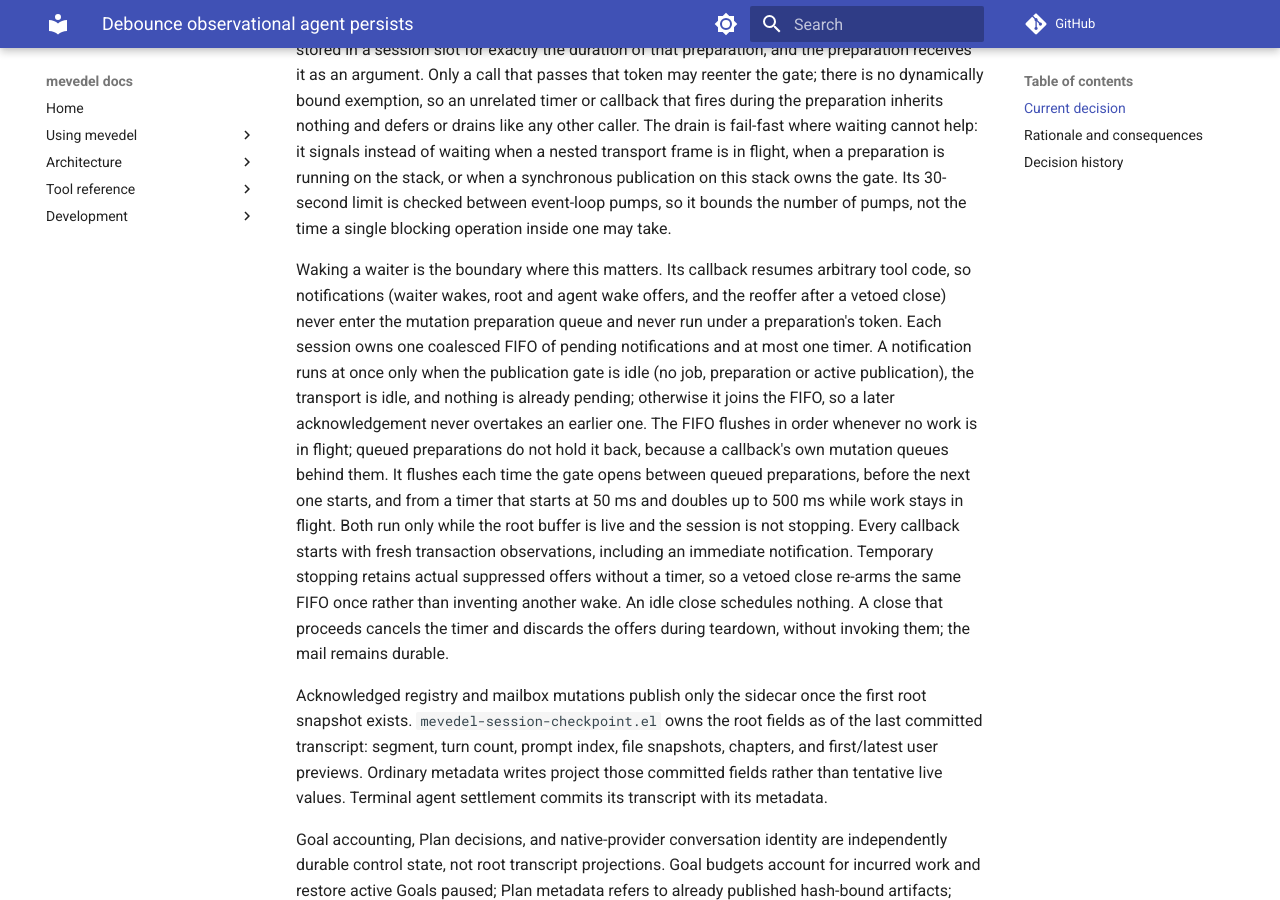
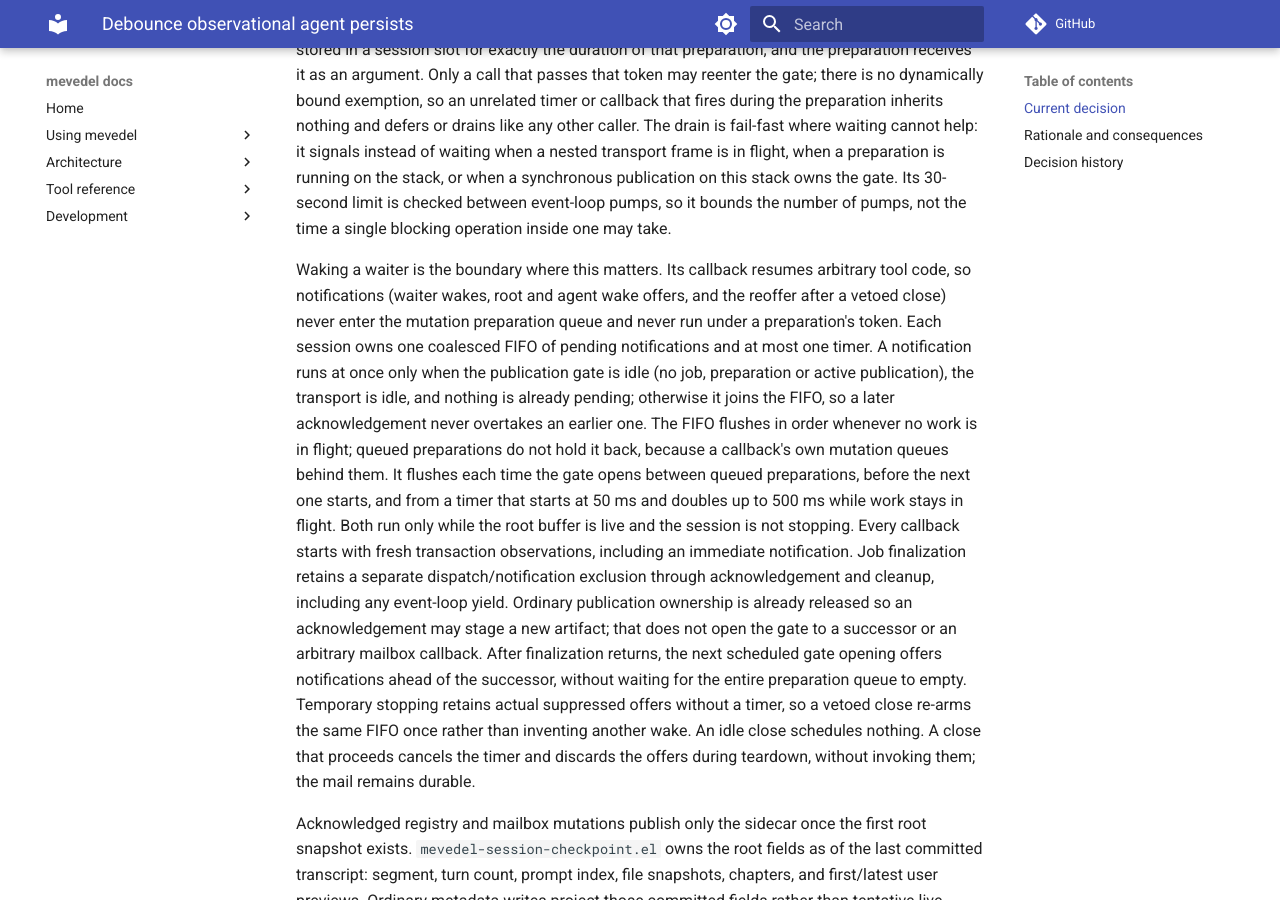
Before and after one commit to FrauH0lle/mevedel, an MkDocs documentation site: the page built from docs/adr/0112-debounce-observational-agent-persists.md, in a window 1280 px wide and 900 px high, scrolled down 1101 px. Built offline with MkDocs 1.6.1 and Material for MkDocs 9.7.7, drawn with Linux system fonts in a browser that asks for light colours; comment, search, counter and statistics services are not loaded; some of the changed text lies outside the part shown.

Commit message:
fix(session): Keep publication wakes outside finalization
Retain dispatch ownership through acknowledgements and yielding cleanup without waiting for the whole preparation queue to empty. Ordinary publication ownership still releases before acknowledgement so callbacks may stage artifacts after adoption.

* mevedel-session-publication.el (mevedel-session-publication--job-complete): Retain and unwind finishing ownership through acknowledgement and cleanup, then schedule the gate-open turn.
(mevedel-session-publication--schedule, mevedel-session-publication-submit, mevedel-session-publication-barrier): Respect finishing ownership for hooks, successor admission and queued drains.
* mevedel-agent-control.el (mevedel-agent-control--notification-blocked-p): Block mailbox notifications during finishing.
* mevedel-structs.el (mevedel-session): Add transient publication-finishing-p.
* mevedel-session-fork.el: Reset finishing ownership in clones.
* test/test-mevedel-session-fork.el: Check reset and slot completeness.
* test/test-mevedel-session-publication-async.el: Force event-loop yields during acknowledgements and cleanup, including quit, and verify queued successor admission.
* docs/sessions.md: Document finalization exclusion.
* docs/adr/0112-debounce-observational-agent-persists.md: Record the reentrant finalization finding and correction.

Validation: 960 tests pass in three focused runs and the fresh-files lane, with zero skips. Strict compilation passes for 268 files; standards and diff checks pass. The original reviewer probe passes; both new regressions fail on the preceding commit. Serial 40-second async pressure samples retain regular wake offers at 1, 3 and 10 monitors. No full-suite or real-network latency claim.

```diff
--- a/docs/adr/0112-debounce-observational-agent-persists.md
+++ b/docs/adr/0112-debounce-observational-agent-persists.md
@@ -71,6 +71,12 @@ queued preparations, before the next one starts, and from a timer that starts
 at 50 ms and doubles up to 500 ms while work stays in flight. Both run only
 while the root buffer is live and the session is not stopping. Every callback starts
 with fresh transaction observations, including an immediate notification.
+Job finalization retains a separate dispatch/notification exclusion through
+acknowledgement and cleanup, including any event-loop yield. Ordinary publication
+ownership is already released so an acknowledgement may stage a new artifact;
+that does not open the gate to a successor or an arbitrary mailbox callback.
+After finalization returns, the next scheduled gate opening offers notifications
+ahead of the successor, without waiting for the entire preparation queue to empty.
 Temporary stopping retains actual suppressed offers without a timer, so a
 vetoed close re-arms the same FIFO once rather than inventing another wake.
 An idle close schedules nothing. A close that proceeds cancels the timer and
@@ -229,6 +235,13 @@ transactional journal.
 
 All revisions belong to ADR 0112:
 
+- **2026-10-31 finishing ownership correction:** review reproduced a mailbox
+  wake during the first job's cleanup with a successor still queued. Clearing
+  the job and active-publication slots before acknowledgement did not mean the
+  finishing save had unwound. A separate transient finishing exclusion now
+  blocks notification timers and preparation dispatch until cleanup returns;
+  callback/cleanup cancellation releases it too. This retains the gate-open
+  starvation fix rather than restoring queue-wide notification blocking.
 - **2026-10-31 fallback mailbox coalescing:** file-backed and remote sessions
   previously rewrote the entire sidecar for every background Monitor batch.
   They now collect arrivals before mutation in the existing preparation gate
```
Also changed, not shown: docs/sessions.md (+6 -1 lines), 6 other files.
